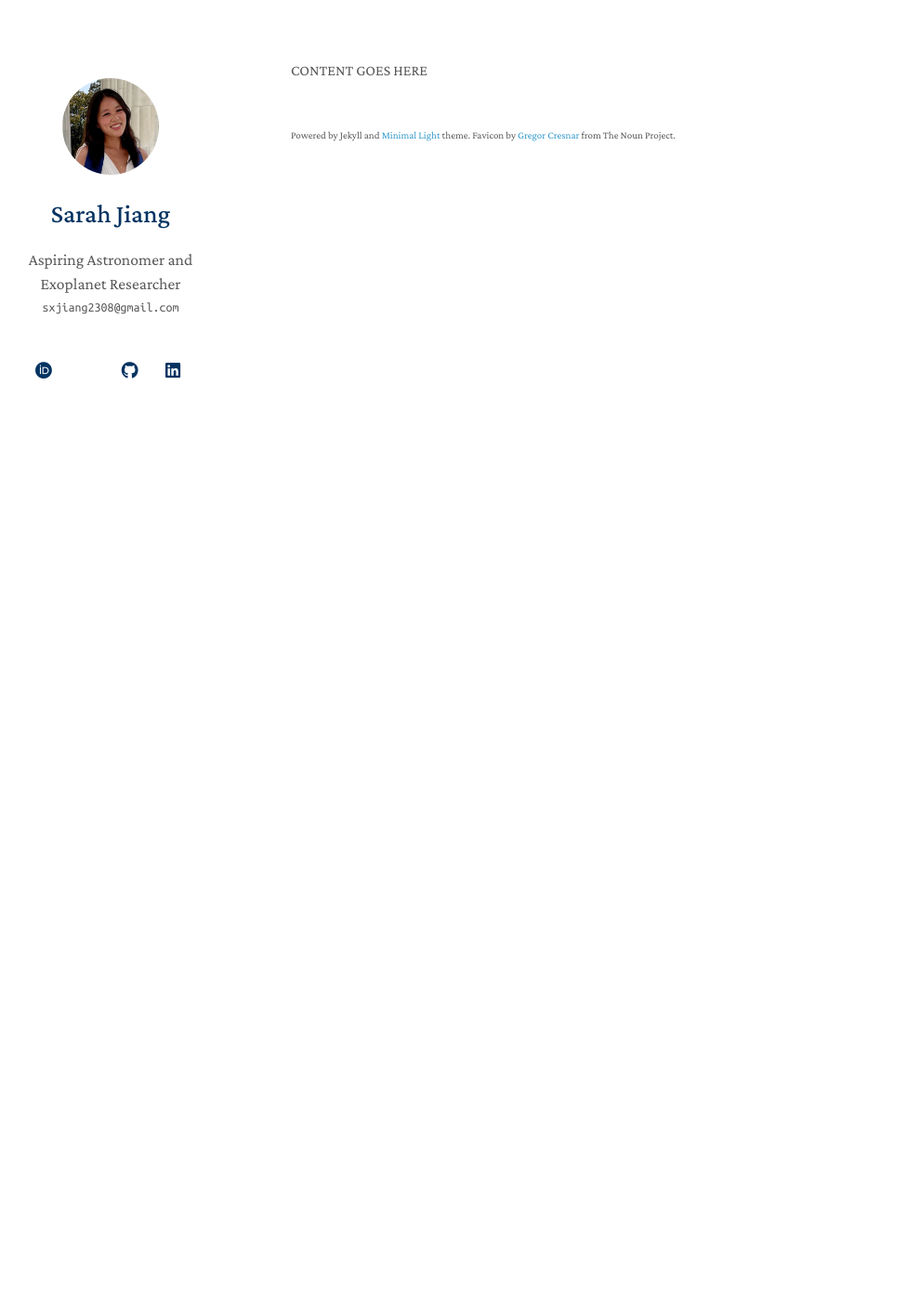
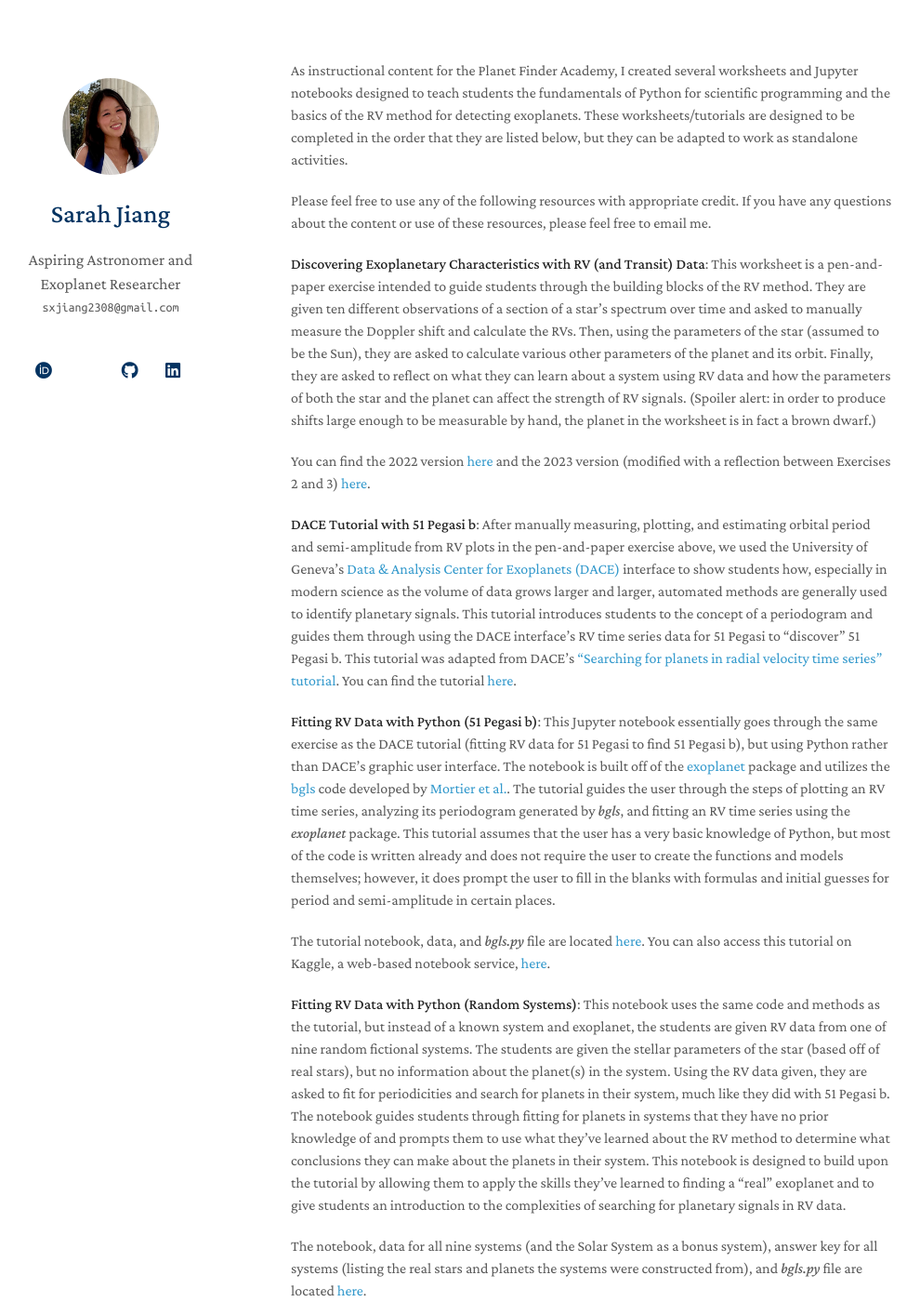
Before and after one commit to sarahxj/sarahxj.github.io, a Jekyll site: the page built from pfa.md, in a window 1280 px wide and 1400 px high. Shown: the whole window at 93% size, without its empty margins (157-1147 px from the left). Built offline with Jekyll 4.4.1, drawn with Linux system fonts in a browser that asks for light colours; nearby versions of some CDN libraries; a style sheet for code colours, icons or effects is not loaded.

Commit message:
Update pfa.md

```diff
--- a/pfa.md
+++ b/pfa.md
@@ -2,4 +2,20 @@
 layout: homepage
 ---
 
-CONTENT GOES HERE
+As instructional content for the Planet Finder Academy, I created several worksheets and Jupyter notebooks designed to teach students the fundamentals of Python for scientific programming and the basics of the RV method for detecting exoplanets. These worksheets/tutorials are designed to be completed in the order that they are listed below, but they can be adapted to work as standalone activities.
+
+Please feel free to use any of the following resources with appropriate credit. If you have any questions about the content or use of these resources, please feel free to email me.
+
+**Discovering Exoplanetary Characteristics with RV (and Transit) Data**: This worksheet is a pen-and-paper exercise intended to guide students through the building blocks of the RV method. They are given ten different observations of a section of a star's spectrum over time and asked to manually measure the Doppler shift and calculate the RVs. Then, using the parameters of the star (assumed to be the Sun), they are asked to calculate various other parameters of the planet and its orbit. Finally, they are asked to reflect on what they can learn about a system using RV data and how the parameters of both the star and the planet can affect the strength of RV signals. (Spoiler alert: in order to produce shifts large enough to be measurable by hand, the planet in the worksheet is in fact a brown dwarf.)
+
+You can find the 2022 version [here](https://docs.google.com/document/d/1vBqAK_OZa76dc1uOtBtaMJzP8NL6VAtaoe1dlWSYJBU/edit?usp=sharing) and the 2023 version (modified with a reflection between Exercises 2 and 3) [here](https://docs.google.com/document/d/14c2f3wyDDC3sKACxmoBmBcDhahna-Xr893IAMyRIQEI/edit?usp=sharing).
+
+**DACE Tutorial with 51 Pegasi b**: After manually measuring, plotting, and estimating orbital period and semi-amplitude from RV plots in the pen-and-paper exercise above, we used the University of Geneva's [Data & Analysis Center for Exoplanets (DACE)](https://dace.unige.ch/dashboard/) interface to show students how, especially in modern science as the volume of data grows larger and larger, automated methods are generally used to identify planetary signals. This tutorial introduces students to the concept of a periodogram and guides them through using the DACE interface's RV time series data for 51 Pegasi to "discover" 51 Pegasi b. This tutorial was adapted from DACE's ["Searching for planets in radial velocity time series" tutorial](https://dace.unige.ch/tutorials/?tutorialId=2). You can find the tutorial [here](https://docs.google.com/document/d/1BtQe-do51A0J4JJ-kV2-rPhOlC2wFvRs8d1kVuDfhvg/edit?usp=sharing).
+
+**Fitting RV Data with Python (51 Pegasi b)**: This Jupyter notebook essentially goes through the same exercise as the DACE tutorial (fitting RV data for 51 Pegasi to find 51 Pegasi b), but using Python rather than DACE's graphic user interface. The notebook is built off of the [exoplanet](https://docs.exoplanet.codes/en/latest/) package and utilizes the [bgls](https://github.com/mfouesneau/bgls) code developed by [Mortier et al.](https://arxiv.org/abs/1412.0467). The tutorial guides the user through the steps of plotting an RV time series, analyzing its periodogram generated by *bgls*, and fitting an RV time series using the *exoplanet* package. This tutorial assumes that the user has a very basic knowledge of Python, but most of the code is written already and does not require the user to create the functions and models themselves; however, it does prompt the user to fill in the blanks with formulas and initial guesses for period and semi-amplitude in certain places.
+
+The tutorial notebook, data, and *bgls.py* file are located [here](https://drive.google.com/drive/folders/1lFqmP6T3FQfO0UeiEkpOv2fVgEEqgFPX?usp=sharing). You can also access this tutorial on Kaggle, a web-based notebook service, [here](https://www.kaggle.com/code/sxjiang2308/tutorial-fitting-rv-data-with-python).
+
+**Fitting RV Data with Python (Random Systems)**: This notebook uses the same code and methods as the tutorial, but instead of a known system and exoplanet, the students are given RV data from one of nine random fictional systems. The students are given the stellar parameters of the star (based off of real stars), but no information about the planet(s) in the system. Using the RV data given, they are asked to fit for periodicities and search for planets in their system, much like they did with 51 Pegasi b. The notebook guides students through fitting for planets in systems that they have no prior knowledge of and prompts them to use what they've learned about the RV method to determine what conclusions they can make about the planets in their system. This notebook is designed to build upon the tutorial by allowing them to apply the skills they've learned to finding a "real" exoplanet and to give students an introduction to the complexities of searching for planetary signals in RV data.
+
+The notebook, data for all nine systems (and the Solar System as a bonus system), answer key for all systems (listing the real stars and planets the systems were constructed from), and *bgls.py* file are located [here](https://drive.google.com/drive/folders/1ZkZ3l-_WiyIR7M_1Yt0_qZh5gukph5Bn?usp=sharing).
```
